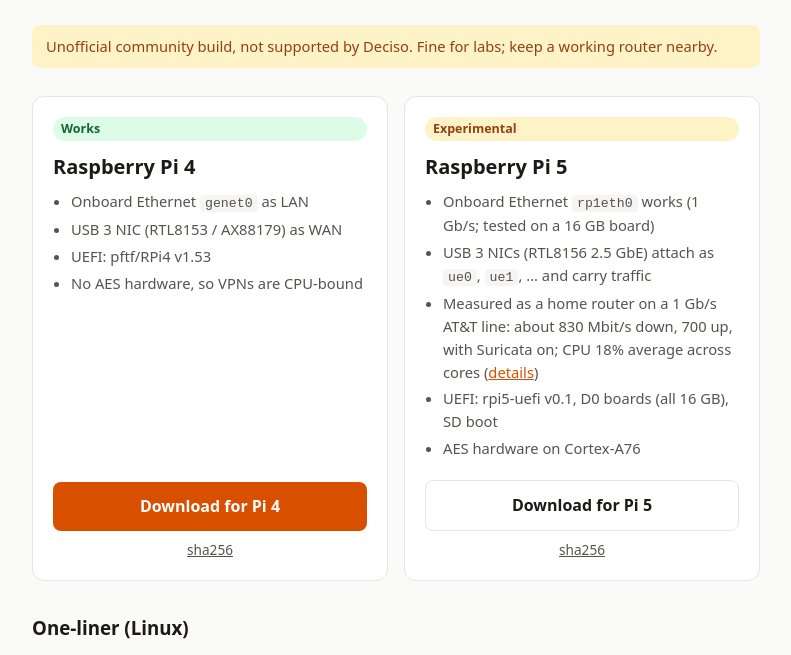
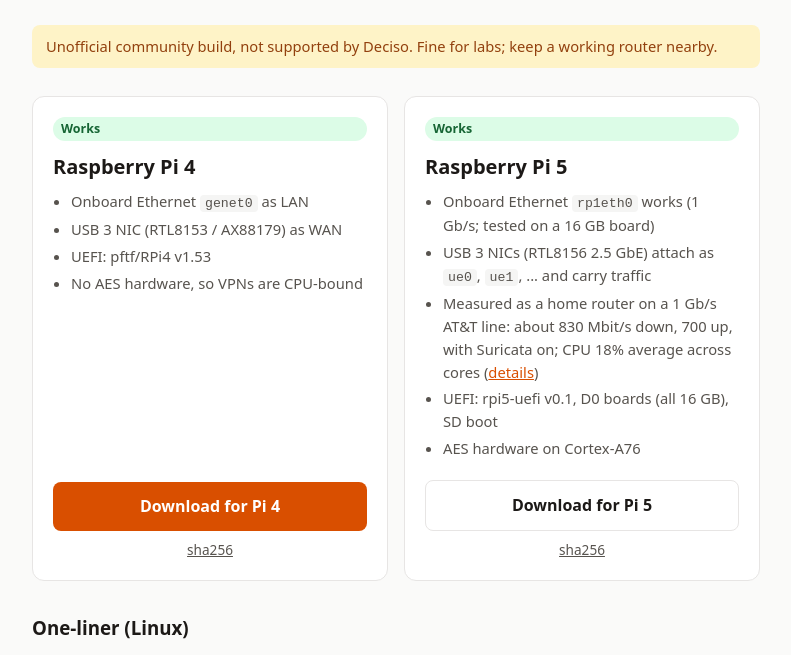
Before and after one commit to itpick/opnsense-pi, a plain HTML site: page docs/index.html in a window 1280 px wide. Shown: the part 129-784 px from the top of the page, without its empty margins (244-1035 px from the left). Drawn offline with Linux system fonts and the light colour scheme.

Commit message:
README: LAN adapter iperf numbers and where each direction is limited; download page: Pi 5 marked Works

```diff
--- a/docs/index.html
+++ b/docs/index.html
@@ -68,7 +68,7 @@
       <div class="small"><a href="https://github.com/itpick/opnsense-pi/releases/latest/download/opnsense-pi4.img.xz.sha256">sha256</a></div>
     </div>
     <div class="card">
-      <span class="tag exp">Experimental</span>
+      <span class="tag ok">Works</span>
       <h2>Raspberry Pi 5</h2>
       <ul>
         <li>Onboard Ethernet <code>rp1eth0</code> works (1 Gb/s; tested on a 16&nbsp;GB board)</li>
```
Also changed, not shown: 1 other file.
